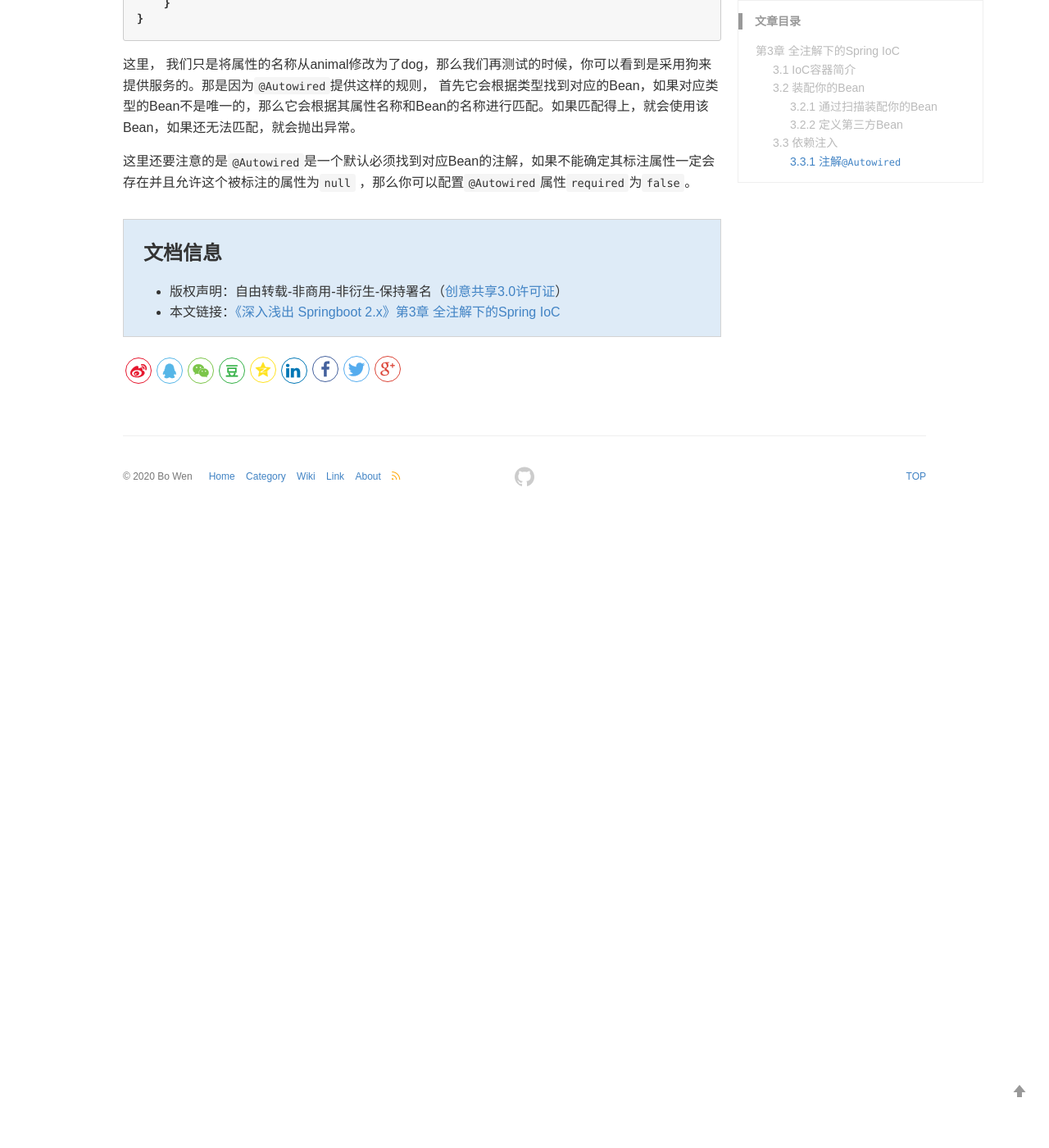
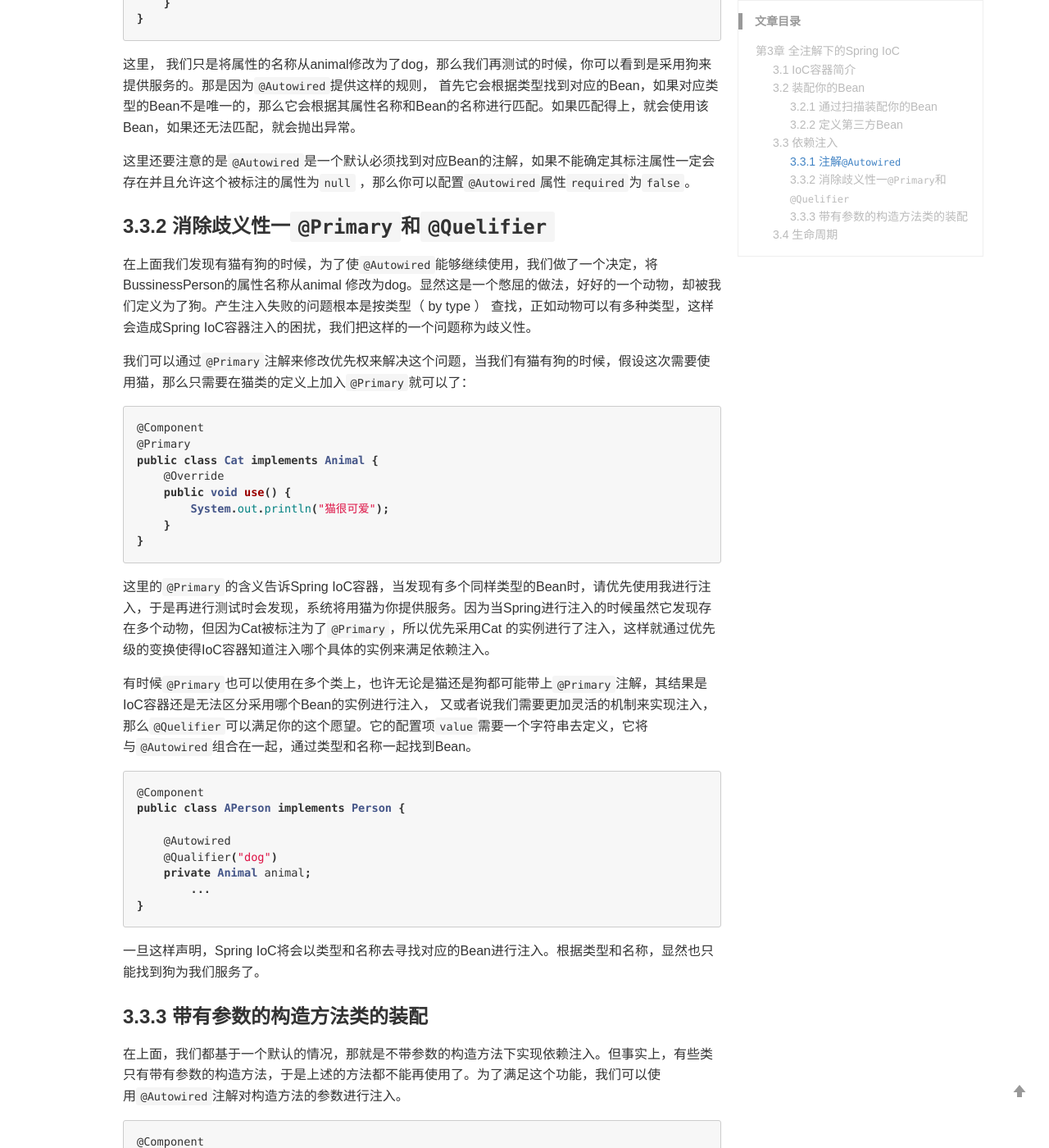
Before and after one commit to wenb1/wenb1.github.io, a Jekyll site: the page built from _posts/2020-05-19-shen-ru-qian-chu-springboot-3.md, in a window 1280 px wide and 1400 px high, scrolled down 5310 px. Shown: the whole window at 82% size. Built offline with Jekyll 4.4.1, drawn with Linux system fonts in a browser that asks for light colours; comment, search, counter and statistics services are not loaded; before the commit the page ends 5940 px from its top, so only the background shows below that; some of the changed text lies outside the part shown.

Commit message:
modify blog

````diff
--- a/_posts/2020-05-19-shen-ru-qian-chu-springboot-3.md
+++ b/_posts/2020-05-19-shen-ru-qian-chu-springboot-3.md
@@ -226,3 +226,72 @@ public class APerson implements Person {
 这里， 我们只是将属性的名称从animal修改为了dog，那么我们再测试的时候，你可以看到是采用狗来提供服务的。那是因为`@Autowired`提供这样的规则， 首先它会根据类型找到对应的Bean，如果对应类型的Bean不是唯一的，那么它会根据其属性名称和Bean的名称进行匹配。如果匹配得上，就会使用该Bean，如果还无法匹配，就会抛出异常。
 
 这里还要注意的是`@Autowired`是一个默认必须找到对应Bean的注解，如果不能确定其标注属性一定会存在并且允许这个被标注的属性为`null` ，那么你可以配置`@Autowired`属性`required`为`false`。
+
+### 3.3.2 消除歧义性一`@Primary`和`@Quelifier`
+
+在上面我们发现有猫有狗的时候，为了使`@Autowired`能够继续使用，我们做了一个决定，将BussinessPerson的属性名称从animal 修改为dog。显然这是一个憋屈的做法，好好的一个动物，却被我们定义为了狗。产生注入失败的问题根本是按类型（ by type ） 查找，正如动物可以有多种类型，这样会造成Spring IoC容器注入的困扰，我们把这样的一个问题称为歧义性。
+
+我们可以通过`@Primary`注解来修改优先权来解决这个问题，当我们有猫有狗的时候，假设这次需要使用猫，那么只需要在猫类的定义上加入`@Primary`就可以了：
+
+```java
+@Component
+@Primary
+public class Cat implements Animal {
+    @Override
+    public void use() {
+        System.out.println("猫很可爱");
+    }
+}
+```
+
+这里的`@Primary`的含义告诉Spring IoC容器，当发现有多个同样类型的Bean时，请优先使用我进行注入，于是再进行测试时会发现，系统将用猫为你提供服务。因为当Spring进行注入的时候虽然它发现存在多个动物，但因为Cat被标注为了`@Primary`，所以优先采用Cat 的实例进行了注入，这样就通过优先级的变换使得IoC容器知道注入哪个具体的实例来满足依赖注入。
+
+有时候`@Primary`也可以使用在多个类上，也许无论是猫还是狗都可能带上`@Primary`注解，其结果是IoC容器还是无法区分采用哪个Bean的实例进行注入， 又或者说我们需要更加灵活的机制来实现注入，那么`@Quelifier`可以满足你的这个愿望。它的配置项`value`需要一个字符串去定义，它将与`@Autowired`组合在一起，通过类型和名称一起找到Bean。
+
+```java
+@Component
+public class APerson implements Person {
+
+    @Autowired
+    @Qualifier("dog")
+    private Animal animal;
+	...
+}
+```
+
+一旦这样声明，Spring IoC将会以类型和名称去寻找对应的Bean进行注入。根据类型和名称，显然也只能找到狗为我们服务了。
+
+### 3.3.3 带有参数的构造方法类的装配
+
+在上面，我们都基于一个默认的情况，那就是不带参数的构造方法下实现依赖注入。但事实上，有些类只有带有参数的构造方法，于是上述的方法都不能再使用了。为了满足这个功能，我们可以使用`@Autowired`注解对构造方法的参数进行注入。
+
+```java
+@Component
+public class APerson implements Person {
+
+    private Animal animal;
+
+    public APerson(@Autowired @Qualifier("dog") Animal animal){
+        this.animal = animal;
+    }
+    ...
+}
+```
+
+## 3.4 生命周期
+
+Bean的生命周期过程大致分为：Bean定义，Bean的初始化，Bean的生存期和Bean的销毁4个部分。
+
+Bean定义大致过程如下：
+
+- Spring通过我们的配置，如`@ComponentScan`定义的扫描路径去找到带有`@Component`的类，这个过程就是一个资源定位的过程。
+
+- 一旦找到了资源，那么它就开始解析，并且将定义的信息保存起来。注意，此时还没有初始化Bean，也就没有Bean的实例，它有的仅仅是Bean 的定义。
+
+- 然后就会把Bean定义发布到Spring IoC容器中。此时，IoC容器也只有Bean的定义，还是没有Bean的实例生成。
+
+完成了这3 步只是一个资源定位并将Bean的定义发布到IoC容器的过程，还没有Bean实例的生成，更没有完成依赖注入。在默认的情况下， Spring会继续去完成Bean的实例化和依赖注入，这样从IoC容器中就可以得到一个依赖注入完成的Bean 。但是，有些Bean会受到变化因素的影响，这时我们倒希望是取出Bean 的时候完成初始化和依赖注入，换句话说就是让那些Bean只是将定义发布到IoC 容器而不做实例化和依赖注入，当我们取出来的时候才做初始化和依赖注入等操作。
+
+Spring Bean的初始化流程：
+
+![springboot bean生命周期](/images/posts/springboot/chapter3_1.PNG)
````
Also changed, not shown: images/posts/springboot/chapter3_1.PNG (added).
